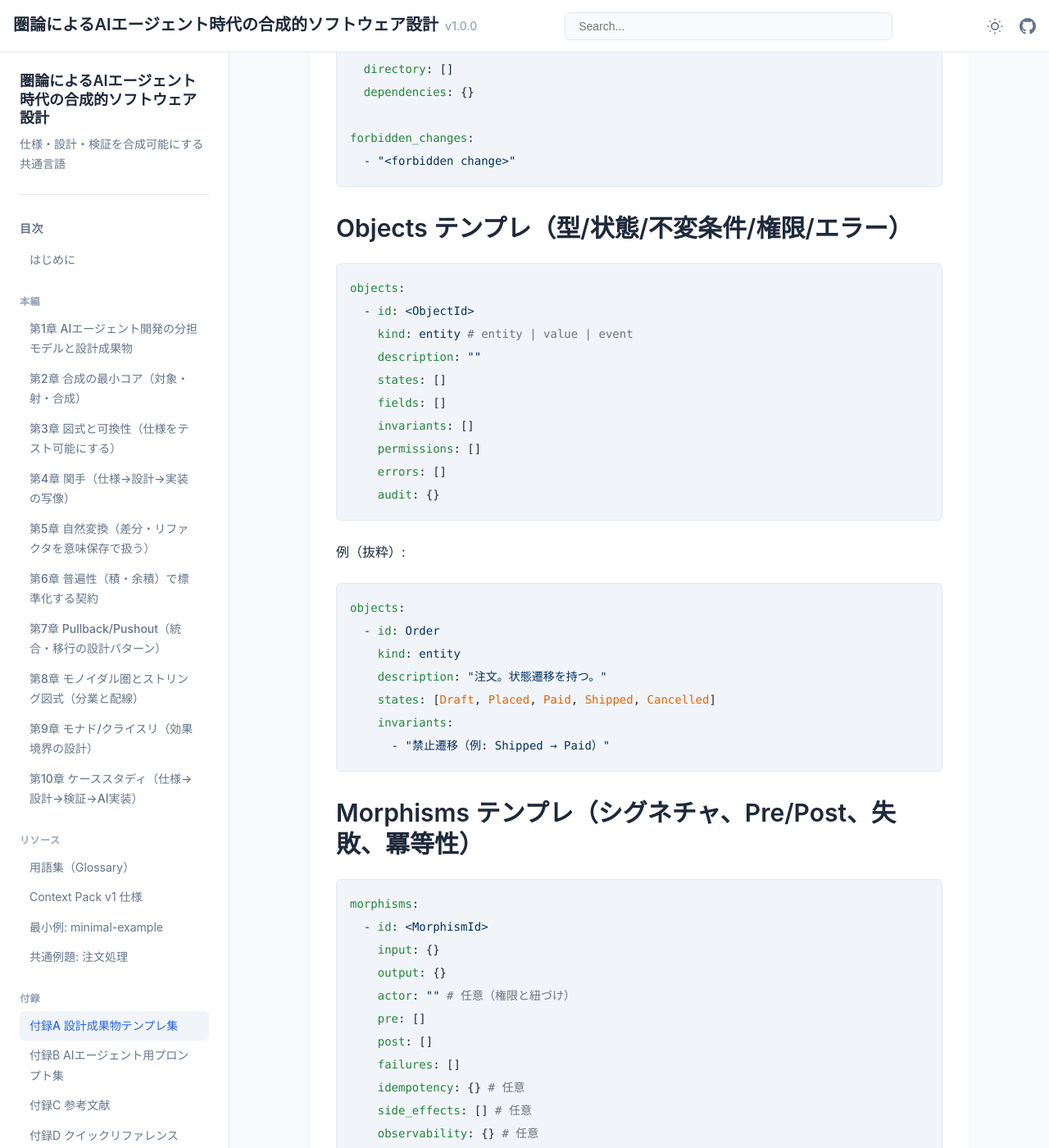
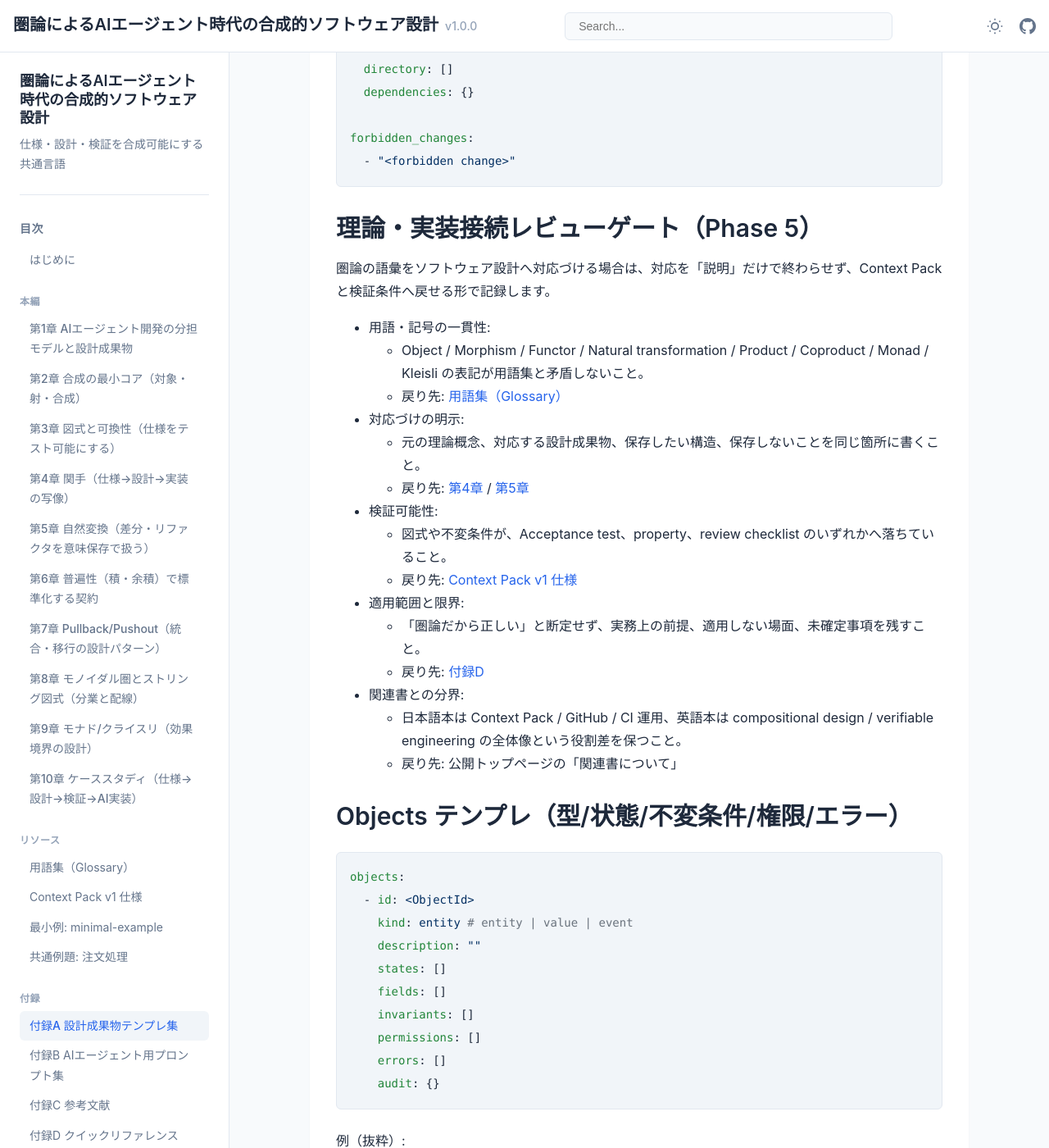
Before and after one commit to itdojp/categorical-software-design-book, a Jekyll site: the page built from appendices/templates/index.md, in a window 1280 px wide and 1400 px high, scrolled down 1305 px. Shown: the whole window at 82% size. Built offline with Jekyll 4.4.1, drawn with Linux system fonts in a browser that asks for light colours.

Commit message:
docs: add phase 5 theory implementation review gate

````diff
--- a/appendices/templates/index.md
+++ b/appendices/templates/index.md
@@ -50,6 +50,26 @@ coding_conventions:
 forbidden_changes:
   - "<forbidden change>"
 ```
+
+## 理論・実装接続レビューゲート（Phase 5）
+
+圏論の語彙をソフトウェア設計へ対応づける場合は、対応を「説明」だけで終わらせず、Context Pack と検証条件へ戻せる形で記録します。
+
+- 用語・記号の一貫性:
+  - Object / Morphism / Functor / Natural transformation / Product / Coproduct / Monad / Kleisli の表記が用語集と矛盾しないこと。
+  - 戻り先: [用語集（Glossary）]({{ '/glossary/' | relative_url }})
+- 対応づけの明示:
+  - 元の理論概念、対応する設計成果物、保存したい構造、保存しないことを同じ箇所に書くこと。
+  - 戻り先: [第4章]({{ '/chapters/chapter04/' | relative_url }}) / [第5章]({{ '/chapters/chapter05/' | relative_url }})
+- 検証可能性:
+  - 図式や不変条件が、Acceptance test、property、review checklist のいずれかへ落ちていること。
+  - 戻り先: [Context Pack v1 仕様]({{ '/spec/context-pack-v1/' | relative_url }})
+- 適用範囲と限界:
+  - 「圏論だから正しい」と断定せず、実務上の前提、適用しない場面、未確定事項を残すこと。
+  - 戻り先: [付録D]({{ '/appendices/desk-reference/' | relative_url }})
+- 関連書との分界:
+  - 日本語本は Context Pack / GitHub / CI 運用、英語本は compositional design / verifiable engineering の全体像という役割差を保つこと。
+  - 戻り先: 公開トップページの「関連書について」
 
 ## Objects テンプレ（型/状態/不変条件/権限/エラー）
 
````
Also changed, not shown: appendices/desk-reference/index.md (+2 -0 lines), index.md (+11 -0 lines), .github/PULL_REQUEST_TEMPLATE.md, CHANGELOG.md, README.md.
